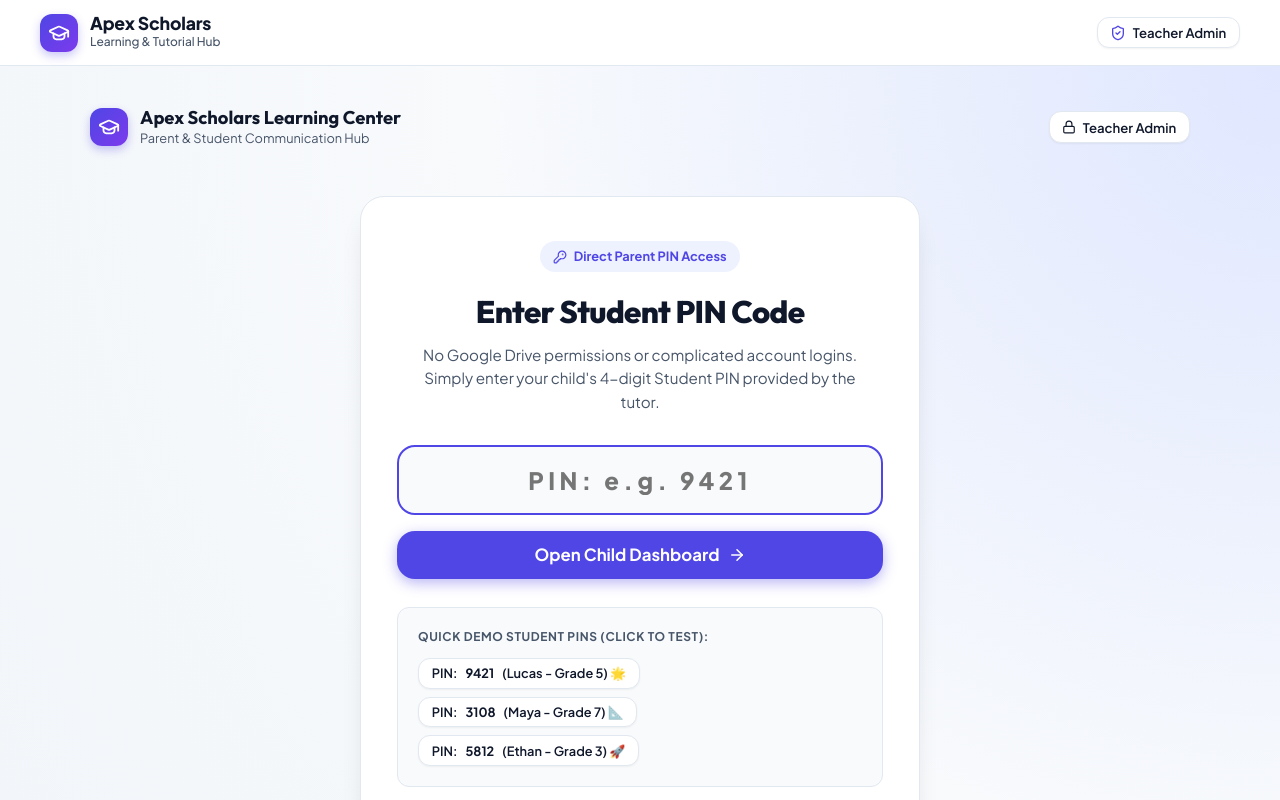
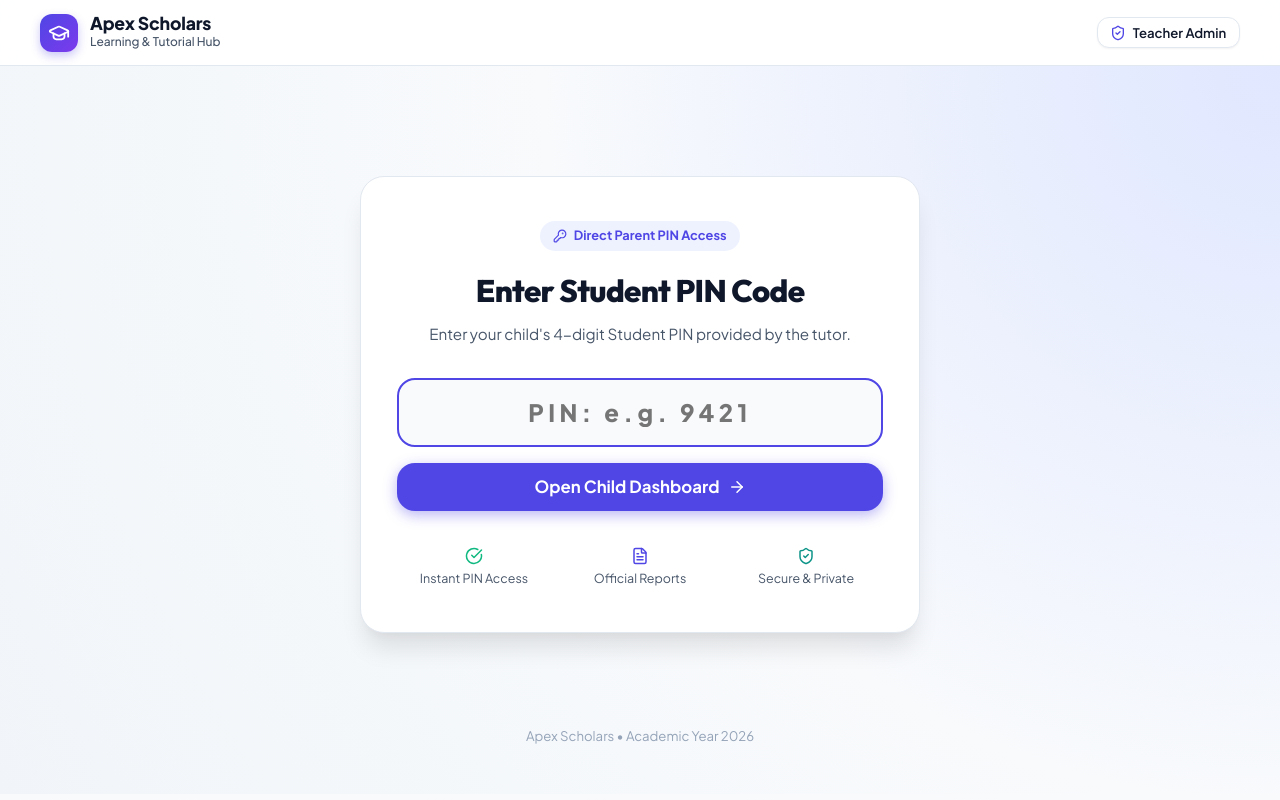
Before and after one commit to laymedabe/student_report, a React (Vite) app: page / in a window 1280 px wide. Shown: the top 800 px of the page. Built offline with nearby package versions, Linux system fonts and the light colour scheme; no server answers.

Commit message:
feat: add App component and ParentAccess authentication UI for student report portal

```diff
--- a/src/App.jsx
+++ b/src/App.jsx
@@ -184,7 +184,6 @@ export default function App() {
           ) : (
             <ParentAccess
               onAccessSubmit={handleAccessSubmit}
-              onSwitchToTeacher={() => handleSwitchMode('teacher')}
               centerInfo={center}
               errorMsg={accessError}
             />
--- a/src/components/ParentAccess.jsx
+++ b/src/components/ParentAccess.jsx
@@ -1,16 +1,13 @@
 import React, { useState } from 'react';
 import {
-  GraduationCap,
   ArrowRight,
   ShieldCheck,
-  Sparkles,
   FileText,
   CheckCircle,
-  Lock,
   KeyRound
 } from 'lucide-react';
 
-export default function ParentAccess({ onAccessSubmit, onSwitchToTeacher, centerInfo, errorMsg }) {
+export default function ParentAccess({ onAccessSubmit, centerInfo, errorMsg }) {
   const [pin, setPin] = useState('');
   const [loading, setLoading] = useState(false);
 
@@ -22,53 +19,14 @@ export default function ParentAccess({ onAccessSubmit, onSwitchToTeacher, center
     setTimeout(() => setLoading(false), 400);
   };
 
-  const handleQuickDemo = (demoPin) => {
-    setPin(demoPin);
-    onAccessSubmit(demoPin);
-  };
-
   return (
     <div style={{
-      minHeight: '100vh',
+      minHeight: 'calc(100vh - 72px)',
       display: 'flex',
       flexDirection: 'column',
       background: 'radial-gradient(circle at top right, #e0e7ff 0%, #f8fafc 50%, #f1f5f9 100%)',
-      padding: '1.5rem'
+      padding: '2rem 1.5rem'
     }}>
-      {/* Top Header */}
-      <header style={{
-        maxWidth: '1100px',
-        margin: '0 auto',
-        width: '100%',
-        display: 'flex',
-        alignItems: 'center',
-        justifyContent: 'space-between',
-        padding: '1rem 0'
-      }}>
-        <div style={{ display: 'flex', alignItems: 'center', gap: '0.75rem' }}>
-          <div className="brand-icon">
-            <GraduationCap size={22} />
-          </div>
-          <div>
-            <h2 style={{ fontSize: '1.15rem', margin: 0, fontWeight: 700 }}>
-              {centerInfo?.name || 'Apex Scholars Learning Center'}
-            </h2>
-            <p style={{ fontSize: '0.8rem', color: 'var(--text-muted)' }}>
-              Parent & Student Communication Hub
-            </p>
-          </div>
-        </div>
-
-        <button
-          className="btn btn-secondary btn-sm"
-          onClick={onSwitchToTeacher}
-          style={{ display: 'flex', alignItems: 'center', gap: '0.4rem' }}
-        >
-          <Lock size={14} />
-          Teacher Admin
-        </button>
-      </header>
-
       {/* Main Content Card */}
       <main style={{
         flex: 1,
@@ -76,7 +34,7 @@ export default function ParentAccess({ onAccessSubmit, onSwitchToTeacher, center
         alignItems: 'center',
         justifyContent: 'center',
         maxWidth: '560px',
-        margin: '2rem auto',
+        margin: '1rem auto',
         width: '100%'
       }}>
         <div style={{
@@ -123,7 +81,7 @@ export default function ParentAccess({ onAccessSubmit, onSwitchToTeacher, center
             maxWidth: '440px',
             marginInline: 'auto'
           }}>
-            No Google Drive permissions or complicated account logins. Simply enter your child's 4-digit Student PIN provided by the tutor.
+            Enter your child's 4-digit Student PIN provided by the tutor.
           </p>
 
           {/* Form */}
@@ -190,54 +148,6 @@ export default function ParentAccess({ onAccessSubmit, onSwitchToTeacher, center
             </button>
           </form>
 
-          {/* Quick Demo Student PIN Buttons */}
-          <div style={{
-            background: '#f8fafc',
-            borderRadius: 'var(--radius-md)',
-            padding: '1.25rem',
-            border: '1px solid var(--border-light)',
-            marginBottom: '1.5rem',
-            textAlign: 'left'
-          }}>
-            <span style={{
-              display: 'block',
-              fontSize: '0.75rem',
-              fontWeight: 700,
-              color: 'var(--text-muted)',
-              textTransform: 'uppercase',
-              letterSpacing: '0.05em',
-              marginBottom: '0.75rem'
-            }}>
-              Quick Demo Student PINs (Click to test):
-            </span>
-            <div style={{ display: 'flex', gap: '0.5rem', flexWrap: 'wrap' }}>
-              <button
-                type="button"
-                className="btn btn-secondary btn-sm"
-                onClick={() => handleQuickDemo('9421')}
-                style={{ fontSize: '0.8rem', fontWeight: 600 }}
-              >
-                PIN: <strong>9421</strong> (Lucas - Grade 5) 🌟
-              </button>
-              <button
-                type="button"
-                className="btn btn-secondary btn-sm"
-                onClick={() => handleQuickDemo('3108')}
-                style={{ fontSize: '0.8rem', fontWeight: 600 }}
-              >
-                PIN: <strong>3108</strong> (Maya - Grade 7) 📐
-              </button>
-              <button
-                type="button"
-                className="btn btn-secondary btn-sm"
-                onClick={() => handleQuickDemo('5812')}
-                style={{ fontSize: '0.8rem', fontWeight: 600 }}
-              >
-                PIN: <strong>5812</strong> (Ethan - Grade 3) 🚀
-              </button>
-            </div>
-          </div>
-
           {/* Value Props */}
           <div style={{
             display: 'grid',
```
